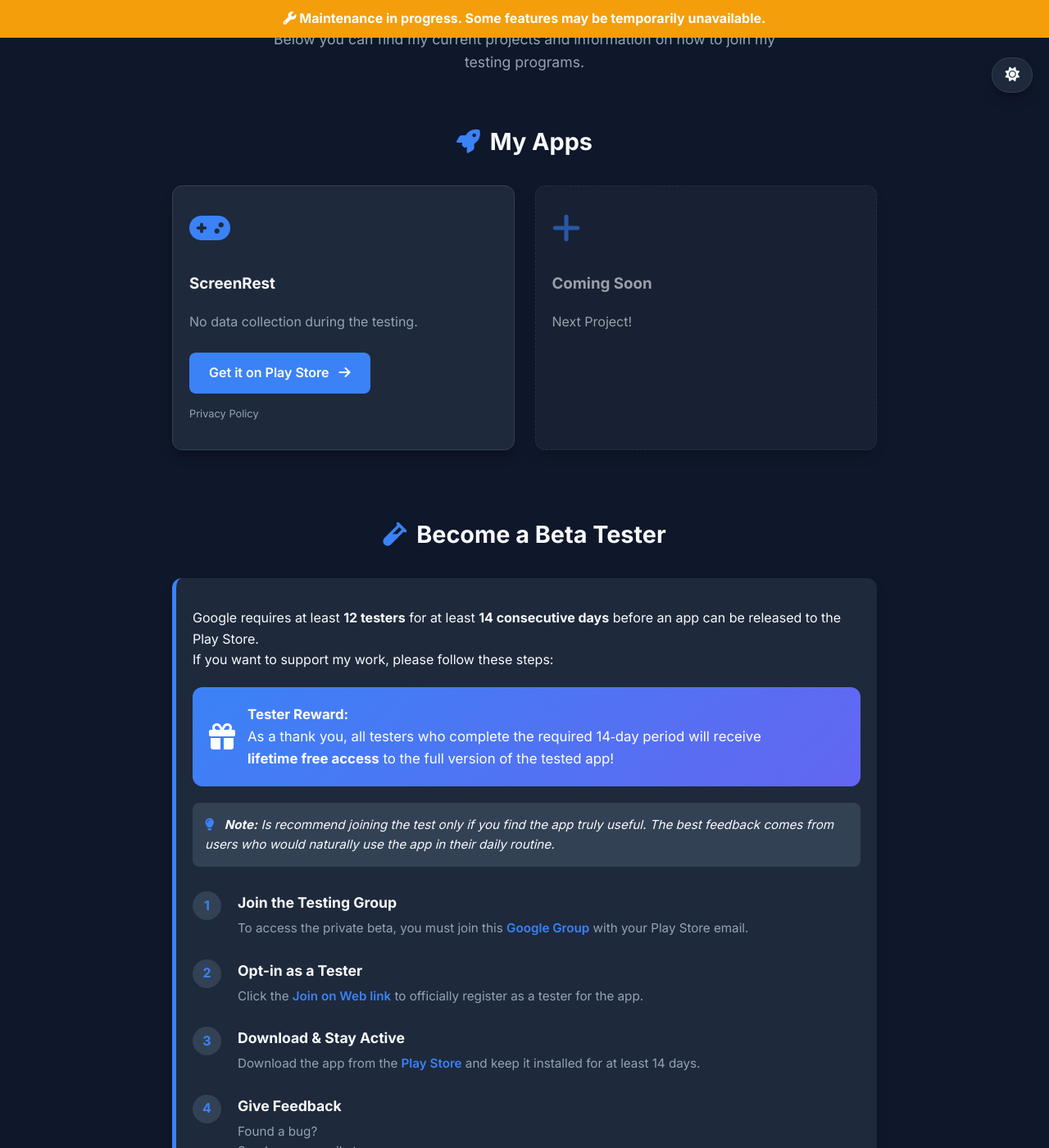
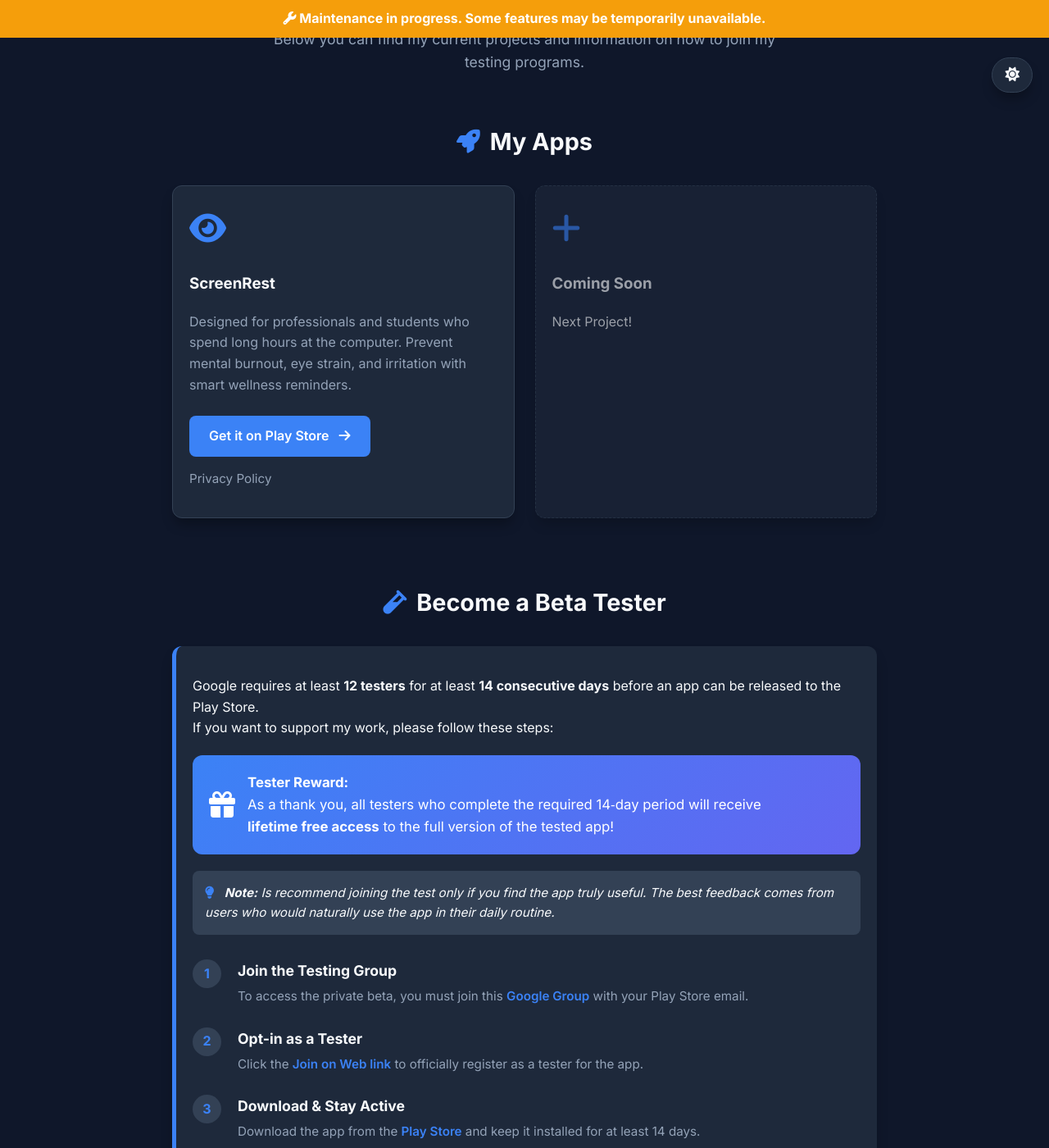
Before and after one commit to digitalcreat0r/sitoweb, a Jekyll site: the page built from index.html, in a window 1280 px wide and 1400 px high, scrolled down 445 px. Shown: the whole window at 82% size. Built offline with Jekyll 4.4.1, drawn with Linux system fonts in a browser that asks for light colours.

Commit message:
sistemazione card

```diff
--- a/assets/css/style.css
+++ b/assets/css/style.css
@@ -194,7 +194,7 @@
 
 .btn-main i { margin-left: 8px; }
 
-.policy-link-wrapper { margin-top: 15px; font-size: 0.8rem; }
+.policy-link-wrapper { margin-top: 15px; font-size: 0.95rem; }
 .policy-link-wrapper a { color: var(--text-muted); text-decoration: none; }
 .policy-link-wrapper a:hover { text-decoration: underline; }
 
--- a/index.html
+++ b/index.html
@@ -26,10 +26,10 @@
     <h2><i class="fa-solid fa-rocket"></i> My Apps</h2>
     <div class="apps-grid">
         <article class="app-card">
-            <div class="app-icon"><i class="fa-solid fa-gamepad"></i></div>
+            <div class="app-icon"><i class="fa-solid fa-eye"></i></div>
             <h3>ScreenRest</h3>
             <p class="app-description">
-                No data collection during the testing.
+                Designed for professionals and students who spend long hours at the computer. Prevent mental burnout, eye strain, and irritation with smart wellness reminders.
             </p>
             <a href="https://play.google.com/store/apps/details?id=YOUR_APP_ID" class="btn-main">
                 Get it on Play Store <i class="fa-solid fa-arrow-right"></i>
```
